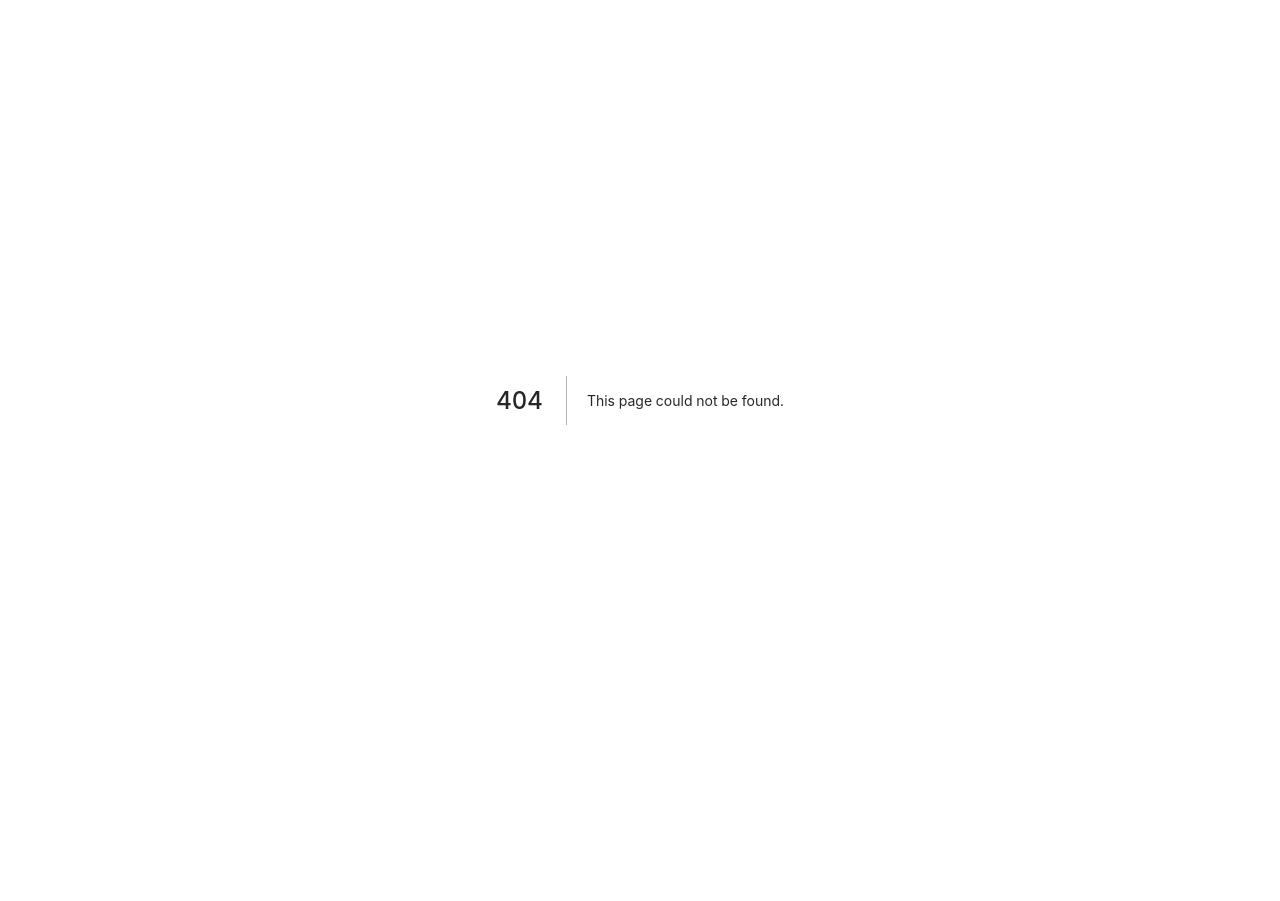
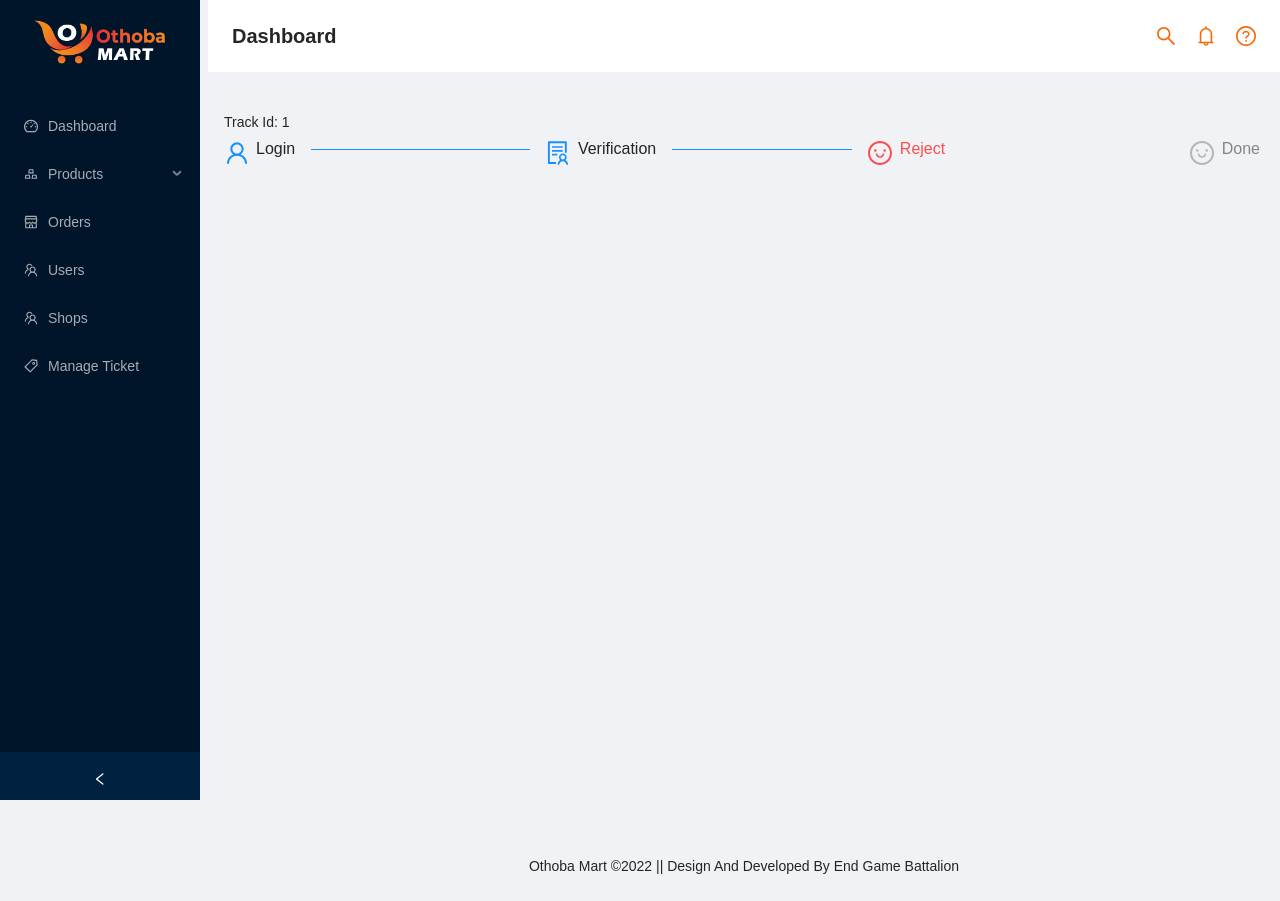
Before and after one commit to johirulislamnishat/othoba-mart-frontend, a Next.js app: page /admin/orders/trackOrder/1 in a window 1280 px wide. Before the commit this address had no page. Before the commit the page ends 800 px from the top, so only its background shows below. Built offline with nearby package versions, Linux system fonts and the light colour scheme.

Commit message:
initial route setup done

```diff
--- a/components/menues/homeMenu/index.js
+++ b/components/menues/homeMenu/index.js
@@ -1,6 +1,7 @@
 import { CloseOutlined, MenuOutlined } from "@ant-design/icons";
 import { Button, Col, Drawer, Form, Input, Menu, Row } from "antd";
 import Link from "next/link";
+import Router from "next/router";
 import React, { useState } from "react";
 import useProvider from "../../../hooks/useProvider";
 import { DrawerTitle } from "../../shared/footer/drawerTitle";
@@ -20,8 +21,12 @@ const HomeMenu = ({ visible, setVisible }) => {
 	const handleSubmit = (values) => {
 		setLoading(true);
 		setShowTrack(!showTrack);
-		form.resetFields();
-		setLoading(false);
+		Router.push(`/admin/orders/trackOrder/${values.track_number}`).then(
+			() => {
+				form.resetFields();
+				setLoading(false);
+			}
+		);
 	};
 
 	return (
--- /dev/null
+++ b/components/shared/orderTracking/index.js
@@ -0,0 +1,25 @@
+import {
+	SmileOutlined,
+	SolutionOutlined,
+	UserOutlined,
+} from "@ant-design/icons";
+import { Steps } from "antd";
+import React from "react";
+
+const { Step } = Steps;
+
+const OrderTracking = ({ id }) => {
+	return (
+		<div>
+			<p>Track Id: {id}</p>
+			<Steps current={2}>
+				<Step title="Login" icon={<UserOutlined />} />
+				<Step title="Verification" icon={<SolutionOutlined />} />
+				<Step status="error" title="Reject" icon={<SmileOutlined />} />
+				<Step title="Done" icon={<SmileOutlined />} />
+			</Steps>
+		</div>
+	);
+};
+
+export default OrderTracking;
--- /dev/null
+++ b/pages/admin/orders/trackOrder/[id].js
@@ -0,0 +1,15 @@
+import { useRouter } from "next/router";
+import React from "react";
+import AdminLayout from "../../../../components/layouts/adminLayout";
+import OrderTracking from "../../../../components/shared/orderTracking";
+
+const TrackOrder = () => {
+	const router = useRouter();
+	return (
+		<AdminLayout>
+			<OrderTracking id={router.query.id} />
+		</AdminLayout>
+	);
+};
+
+export default TrackOrder;
```
